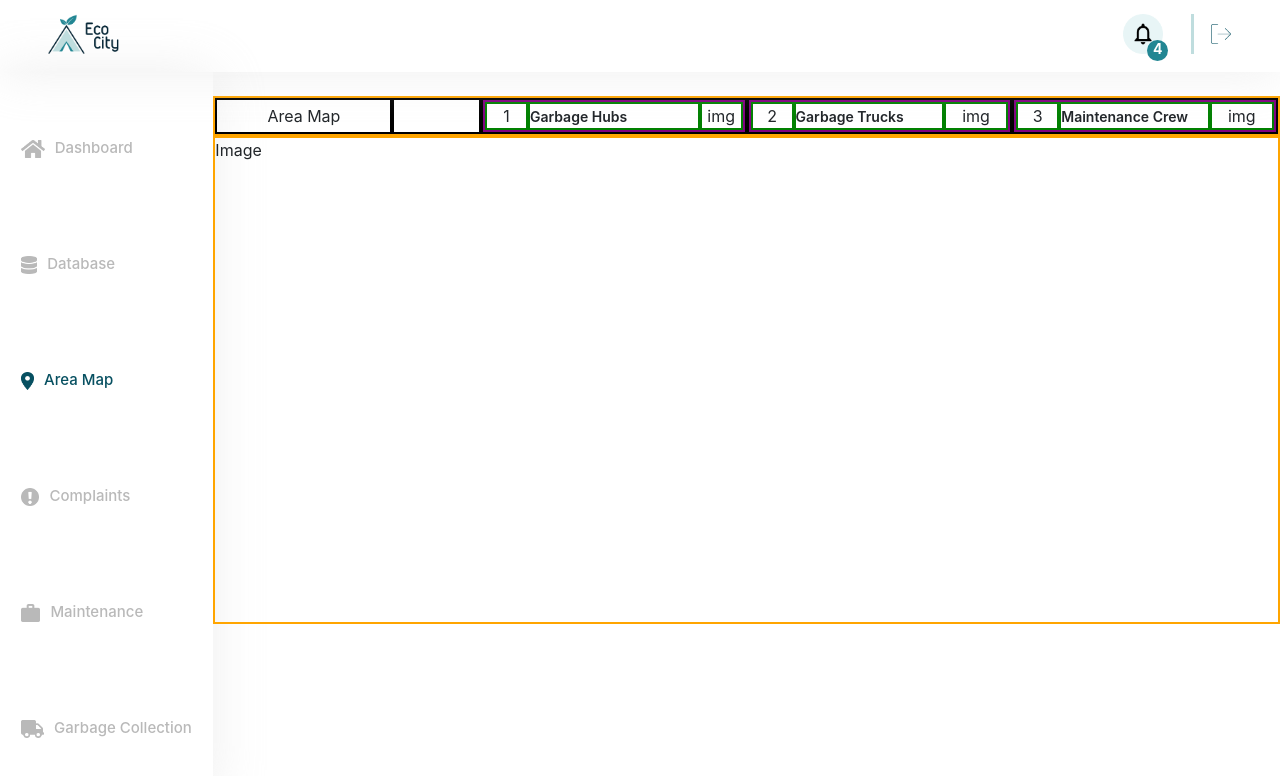
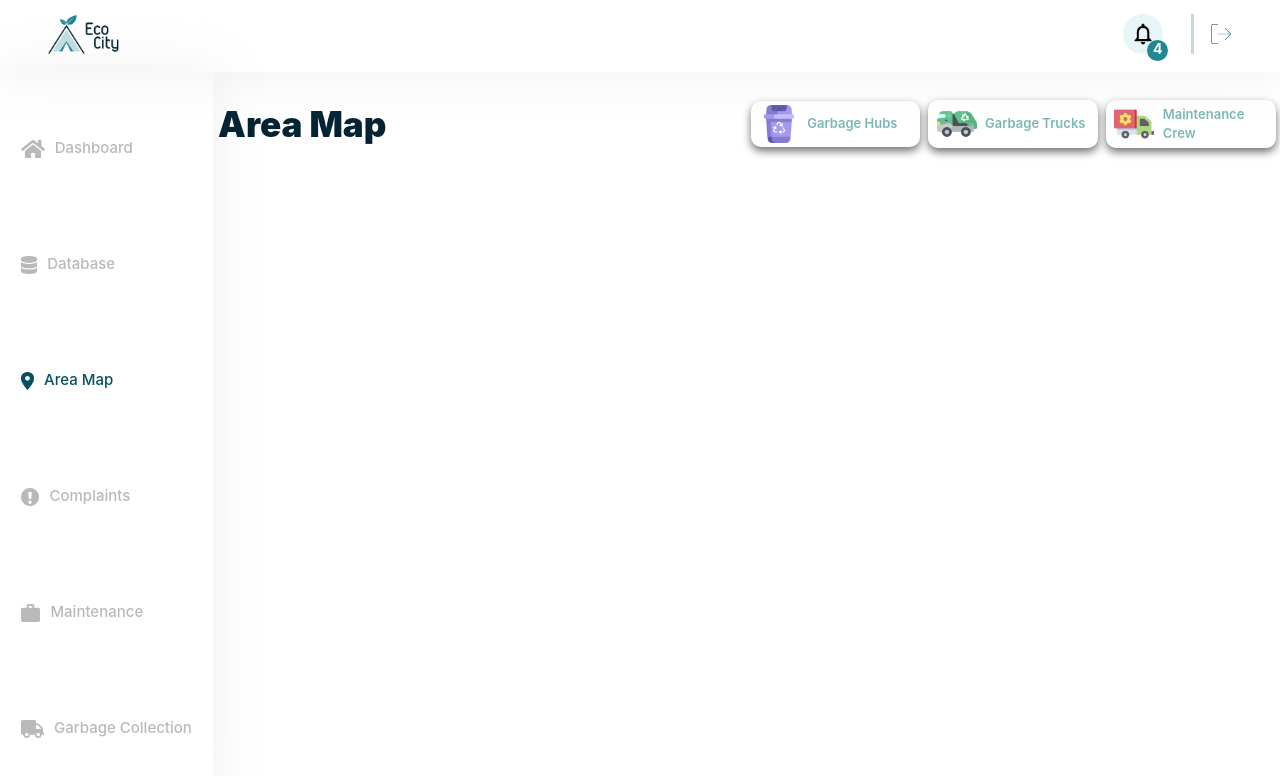
Before and after one commit to IsuruVihan/EcoCity, a React (Create React App) app in the folder admin/: page /area-map in a window 1280 px wide. Shown: the top 776 px of the page. Built offline with nearby package versions, Linux system fonts and the light colour scheme.

Commit message:
check boxes are removed in area map filter

```diff
--- /dev/null
+++ b/admin/src/pages/AreaMap/AreaMap.css
@@ -0,0 +1,4 @@
+.areamap-filter:hover{
+    background-color: #effbfc
+    ;
+}
--- a/admin/src/pages/AreaMap/AreaMap.js
+++ b/admin/src/pages/AreaMap/AreaMap.js
@@ -8,36 +8,34 @@ import Header from "../../common/Header";
 import hubArea from '../../assets/images/hub.png';
 import garbageTruck from '../../assets/images/garbage-truck.png';
 import maintenanceTruck from '../../assets/images/maintenance-truck.png';
+import './AreaMap.css';
 
 const AreaMap = () => {
   return (
       <Col className='p-0' lg={10}>
-          <Row className='p-0 mt-4 m-0' style={{border:'2px solid orange'}}>
-            <Col sm={2} className='p-0 m-0' style={{border:'2px solid black', display:'flex', justifyContent:'center', alignItems:'center'}}>Area Map</Col>
-            <Col sm={1} className='pr-2 m-0' style={{border:'2px solid black'}}></Col>
-            <Col sm={3} className='p-0' style={{border:'2px solid black', margin:'auto'}}>
-              <Row className='p-0 m-0' style={{border:'2px solid purple'}}>
-                <Col sm={2} className='p-0 m-0' style={{border:'2px solid green', display:'flex',justifyContent:'center', alignItems:'center'}}>1</Col>
-                <Col sm={8} className='p-0 m-0' style={{border:'2px solid green', display:'flex',alignItems:'center',fontSize:14, fontWeight:600}}>Garbage Hubs</Col>
-                <Col sm={2} className='p-0 m-0' style={{border:'2px solid green', display:'flex',justifyContent:'center', alignItems:'center'}}>img</Col>
+          <Row className='p-0 mt-4 m-0'>
+            <Col sm={2} className='p-0 m-0' style={{display:'flex', justifyContent:'center', alignItems:'center', fontSize:35, fontWeight:900, color:'#042434'}}>Area Map</Col>
+            <Col sm={4} className='pr-2 m-0'></Col>
+            <Col sm={2} className='p-1' style={{margin:'auto'}}>
+              <Row className='p-0 m-0 areamap-filter' style={{borderRadius:'10px', boxShadow:'0px 4px 8px #707070', cursor:'pointer'}}>
+                <Col sm={4} className='p-1 m-0' style={{display:'flex',justifyContent:'center', alignItems:'center'}}><img src={hubArea} width='38px'/></Col>
+                <Col sm={8} className='p-0 m-0' style={{display:'flex',alignItems:'center',fontSize:13, fontWeight:600, color:'#7CB6B8'}}>Garbage Hubs</Col>
               </Row>
             </Col>
-            <Col sm={3} className='p-0' style={{border:'2px solid black',margin:'auto'}}>
-              <Row className='p-0 m-0' style={{border:'2px solid purple'}}>
-                <Col sm={2} className='p-0 m-0' style={{border:'2px solid green', display:'flex',justifyContent:'center', alignItems:'center'}}>2</Col>
-                <Col sm={7} className='p-0 m-0' style={{border:'2px solid green', display:'flex', alignItems:'center',fontSize:14, fontWeight:600}}>Garbage Trucks</Col>
-                <Col sm={3} className='p-0 m-0' style={{border:'2px solid green', display:'flex',justifyContent:'center', alignItems:'center'}}>img</Col>
+            <Col sm={2} className='p-1' style={{margin:'auto'}}>
+              <Row className='p-0 m-0 areamap-filter' style={{borderRadius:'10px', boxShadow:'0px 4px 8px #707070', cursor:'pointer'}}>
+                <Col sm={4} className='p-1 m-0' style={{display:'flex',justifyContent:'center', alignItems:'center'}}><img src={garbageTruck} width='40px'/></Col>
+                <Col sm={8} className='p-0 m-0' style={{display:'flex', alignItems:'center',fontSize:13, fontWeight:600, color:'#7CB6B8'}}>Garbage Trucks</Col>
               </Row>
             </Col>
-            <Col sm={3} className='p-0' style={{border:'2px solid black',margin:'auto'}}>
-              <Row className='p-0 m-0' style={{border:'2px solid purple'}}>
-                <Col sm={2} className='p-0 m-0' style={{border:'2px solid green', display:'flex',justifyContent:'center', alignItems:'center'}}>3</Col>
-                <Col sm={7} className='p-0 m-0' style={{border:'2px solid green', display:'flex', alignItems:'center',fontSize:14, fontWeight:600}}>Maintenance Crew</Col>
-                <Col sm={3} className='p-0 m-0' style={{border:'2px solid green', display:'flex',justifyContent:'center', alignItems:'center'}}>img</Col>
+            <Col sm={2} className='p-1' style={{margin:'auto'}}>
+              <Row className='p-0 m-0 areamap-filter' style={{borderRadius:'10px', boxShadow:'0px 4px 8px #707070', cursor:'pointer'}}>
+                <Col sm={4} className='p-1 m-0' style={{display:'flex',justifyContent:'center', alignItems:'center'}}><img src={maintenanceTruck} width='40px'/></Col>
+                <Col sm={8} className='p-0 m-0' style={{display:'flex', alignItems:'center',fontSize:13, fontWeight:600, color:'#7CB6B8'}}>Maintenance Crew</Col>
               </Row>
             </Col>
           </Row>
-          <Row className='p-0 m-0' style={{border:'2px solid orange', height:'488px'}}>Image</Row>
+          <Row className='p-0 m-0' style={{height:'488px'}}></Row>
       </Col>
       // <Container className='mx-0 px-0 h-100 overflow-hidden' fluid>
       //     <Header/>
```
